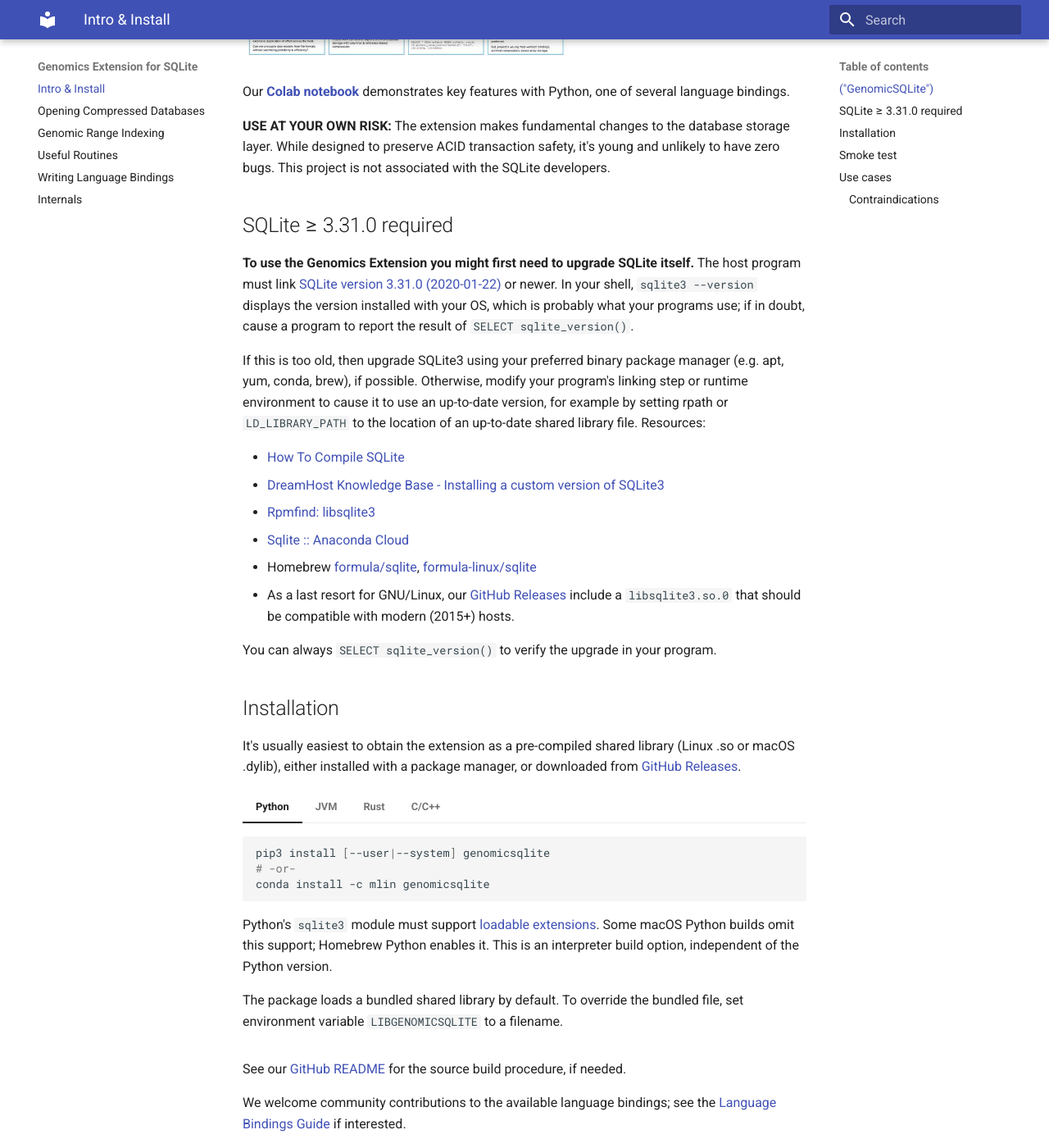
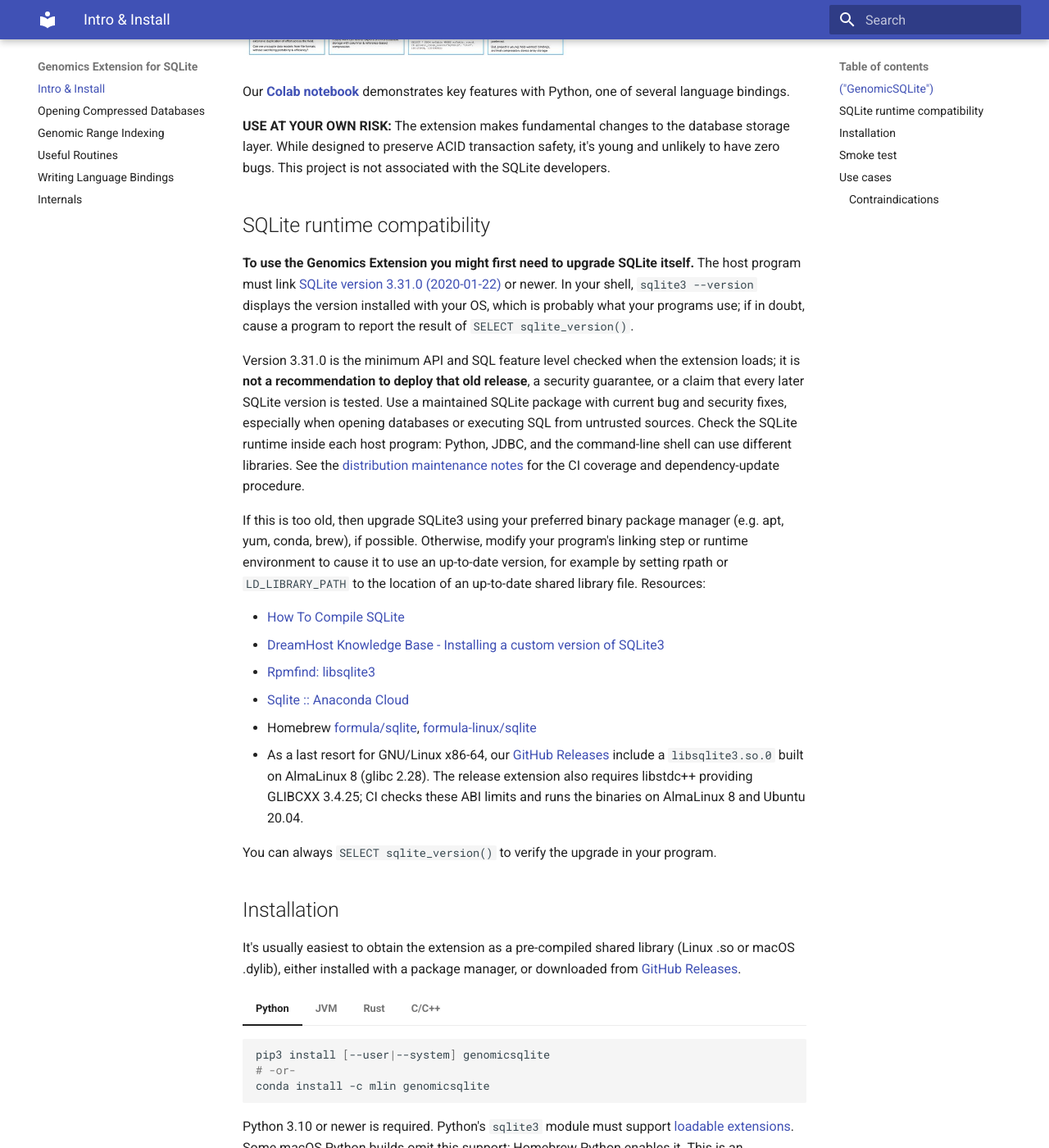
Before and after one commit to mlin/GenomicSQLite, an MkDocs documentation site: the page built from docs/index.md, in a window 1280 px wide and 1400 px high, scrolled down 751 px. Shown: the whole window at 82% size. Built offline with MkDocs 1.6.1 and Material for MkDocs 9.7.7, drawn with Linux system fonts in a browser that asks for light colours.

Commit message:
Verify distribution downloads and clarify runtime compatibility

````diff
--- a/docs/index.md
+++ b/docs/index.md
@@ -20,9 +20,11 @@
 
 **USE AT YOUR OWN RISK:** The extension makes fundamental changes to the database storage layer. While designed to preserve ACID transaction safety, it's young and unlikely to have zero bugs. This project is not associated with the SQLite developers.
 
-## SQLite &ge; 3.31.0 required
+## SQLite runtime compatibility
 
 **To use the Genomics Extension you might first need to upgrade SQLite itself.** The host program must link [SQLite version 3.31.0 (2020-01-22)](https://www.sqlite.org/releaselog/3_31_0.html) or newer. In your shell, `sqlite3 --version` displays the version installed with your OS, which is probably what your programs use; if in doubt, cause a program to report the result of `SELECT sqlite_version()`.
+
+Version 3.31.0 is the minimum API and SQL feature level checked when the extension loads; it is **not a recommendation to deploy that old release**, a security guarantee, or a claim that every later SQLite version is tested. Use a maintained SQLite package with current bug and security fixes, especially when opening databases or executing SQL from untrusted sources. Check the SQLite runtime inside each host program: Python, JDBC, and the command-line shell can use different libraries. See the [distribution maintenance notes](distribution.md) for the CI coverage and dependency-update procedure.
 
 If this is too old, then upgrade SQLite3 using your preferred binary package manager (e.g. apt, yum, conda, brew), if possible. Otherwise, modify your program's linking step or runtime environment to cause it to use an up-to-date version, for example by setting rpath or `LD_LIBRARY_PATH` to the location of an up-to-date shared library file. Resources:
 
@@ -31,7 +33,7 @@
 * [Rpmfind: libsqlite3](https://rpmfind.net/linux/rpm2html/search.php?query=libsqlite3&submit=Search+...&system=&arch=)
 * [Sqlite :: Anaconda Cloud](https://anaconda.org/anaconda/sqlite)
 * Homebrew [formula/sqlite](https://formulae.brew.sh/formula/sqlite), [formula-linux/sqlite](https://formulae.brew.sh/formula-linux/sqlite)
-* As a last resort for GNU/Linux, our [GitHub Releases](https://github.com/mlin/GenomicSQLite/releases) include a `libsqlite3.so.0` that should be compatible with modern (2015+) hosts.
+* As a last resort for GNU/Linux x86-64, our [GitHub Releases](https://github.com/mlin/GenomicSQLite/releases) include a `libsqlite3.so.0` built on AlmaLinux 8 (glibc 2.28). The release extension also requires libstdc++ providing GLIBCXX 3.4.25; CI checks these ABI limits and runs the binaries on AlmaLinux 8 and Ubuntu 20.04.
 
 You can always `SELECT sqlite_version()` to verify the upgrade in your program.
 
@@ -45,7 +47,7 @@
     # -or-
     conda install -c mlin genomicsqlite
     ```
-    Python's `sqlite3` module must support [loadable extensions](https://docs.python.org/3/library/sqlite3.html#sqlite3.Connection.enable_load_extension). Some macOS Python builds omit this support; Homebrew Python enables it. This is an interpreter build option, independent of the Python version.
+    Python 3.10 or newer is required. Python's `sqlite3` module must support [loadable extensions](https://docs.python.org/3/library/sqlite3.html#sqlite3.Connection.enable_load_extension). Some macOS Python builds omit this support; Homebrew Python enables it. This is an interpreter build option, independent of the Python version.
 
     The package loads a bundled shared library by default. To override the bundled file, set environment variable `LIBGENOMICSQLITE` to a filename.
 
````
Also changed, not shown: CMakeLists.txt (+8 -0 lines), README.md (+1 -1 lines), docs/distribution.md (added, +23 -0 lines), 1 other file.
